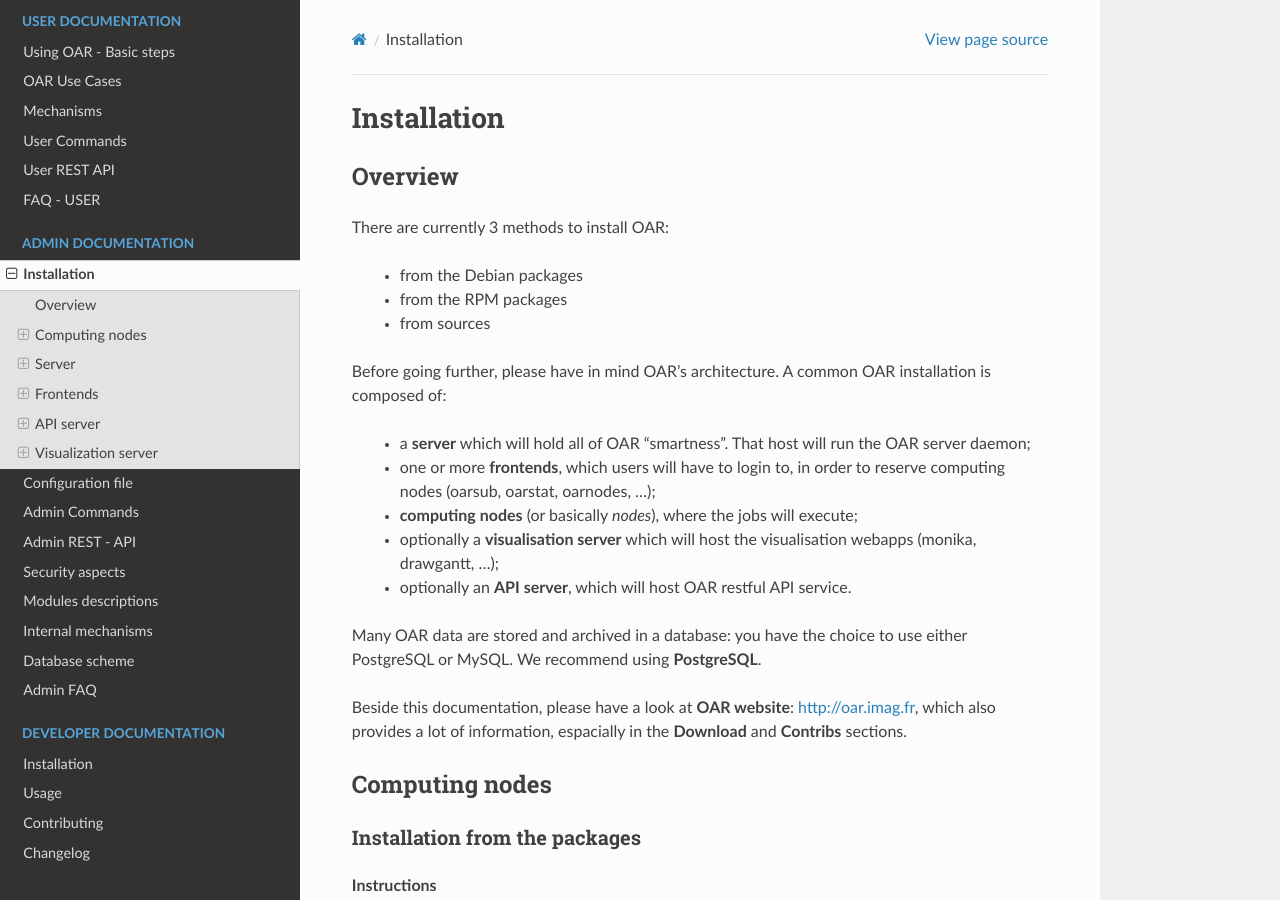
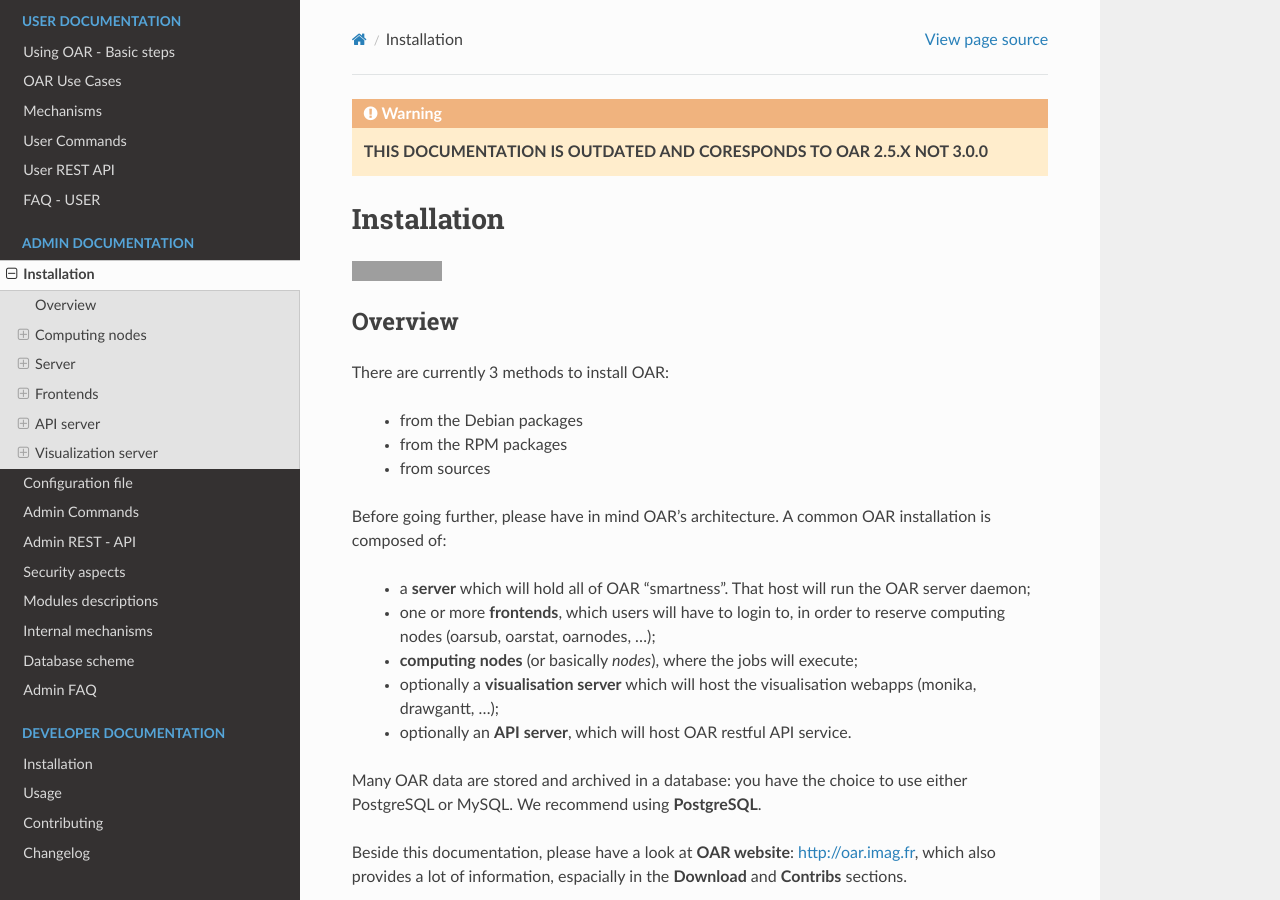
Before and after one commit to oar-team/oar3, a Sphinx documentation site: the page built from docs/admin/installation.rst, in a window 1280 px wide and 900 px high. Built offline with Sphinx 7.4.7 and the Read the Docs theme 2.0.0, drawn with Linux system fonts in a browser that asks for light colours; grey boxes are pictures that could not be loaded.

Commit message:
[docs] add warning

```diff
--- a/docs/admin/installation.rst
+++ b/docs/admin/installation.rst
@@ -1,5 +1,13 @@
+
+.. warning::
+
+   **THIS DOCUMENTATION IS OUTDATED AND CORESPONDS TO OAR 2.5.X NOT 3.0.0**
+
 Installation
 ============
+
+.. image:: https://img.shields.io/badge/docs-outdated-yellow
+           :target: http://oar.imag.fr/oar_3
 
 Overview
 --------
--- a/docs/index.rst
+++ b/docs/index.rst
@@ -1,7 +1,7 @@
 Welcome to OAR3's documentation!
 ================================
 
-.. note::
+.. warning::
 
    **THIS DOCUMENTATION IS UNDER CONSTRUCTION (NOT READY FOR PRODUCTION USE)**
 
```
